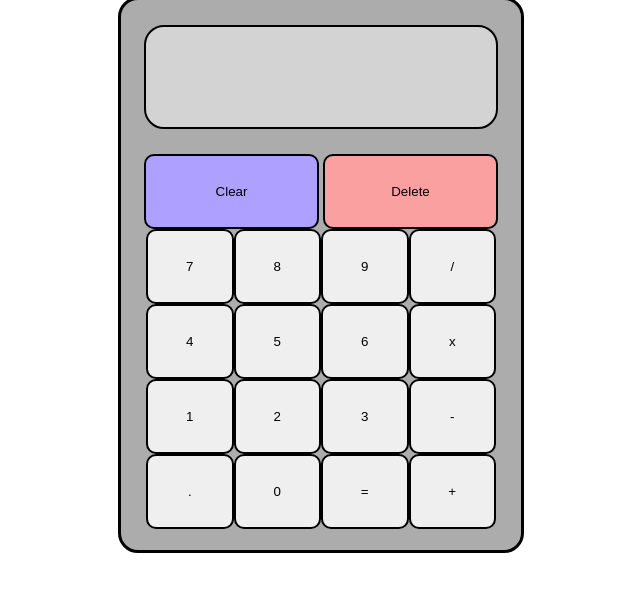
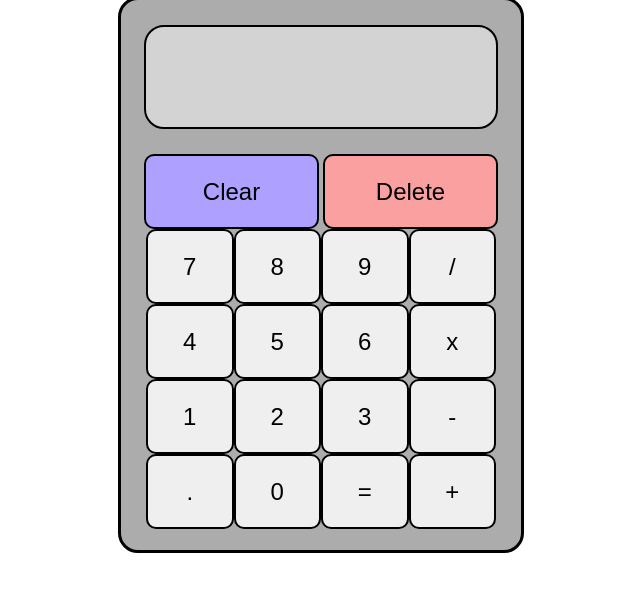
Before and after one commit to Stjepan1999/calculator, a plain HTML site: page index.html in a window 1280 px wide. Shown: the part 58-650 px from the top of the page, without its empty margins (319-959 px from the left). Drawn offline with Linux system fonts and the light colour scheme.

Commit message:
Update HTML file

```diff
--- a/index.html
+++ b/index.html
@@ -1,18 +1,22 @@
 <!DOCTYPE html>
 <html lang="en">
+
   <head>
     <meta charset="UTF-8">
     <meta name="viewport" content="width=device-width, initial-scale=1.0">
     <link rel="stylesheet" href="./style.css">
     <title>Calculator</title>
   </head>
+
   <body>
 
     <div class="header">CALCULATOR</div>
 
-
     <div class="container">
-        <div class="display"></div>
+      <div class="display">
+        <div class ="past-input"></div>
+        <div class ="current-input"></div>
+      </div>
 
       <div>
         <button id="clear-button">Clear</button>
@@ -20,26 +24,27 @@
       </div>
 
       <div class="buttons">
-            <button>7</button>
-            <button>8</button>
-            <button>9</button>
-            <button>/</button>
-            <button>4</button>
-            <button>5</button>
-            <button>6</button>
-            <button>x</button>
-            <button>1</button>
-            <button>2</button>
-            <button>3</button>
-            <button>-</button>
-            <button>.</button>
-            <button>0</button>
-            <button>=</button>
-            <button>+</button>
+        <button class="button" data-value="7">7</button>
+        <button class="button" data-value="8">8</button>
+        <button class="button" data-value="9">9</button>
+        <button class="operator-button" data-value="/">/</button>
+        <button class="button" data-value="4">4</button>
+        <button class="button" data-value="5">5</button>
+        <button class="button" data-value="6">6</button>
+        <button class="operator-button" data-value="*">x</button>
+        <button class="button" data-value="1">1</button>
+        <button class="button" data-value="2">2</button>
+        <button class="button" data-value="3">3</button>
+        <button class="operator-button" data-value="-">-</button>
+        <button class="button" data-value=".">.</button>
+        <button class="button" data-value="0">0</button>
+        <button class="equal-button" data-value="=">=</button>
+        <button class="operator-button" data-value="+">+</button>
       </div>
     </div>
 
 
     <script src="./script.js"></script>
   </body>
+
 </html>
--- a/script.js
+++ b/script.js
@@ -21,3 +21,7 @@ function divide(firstNumber, secondNumber) {
 function operate() {
 
 }
+
+
+let button = document.querySelector("button")
+button.addEventListener("mouseover", () => {button.style.background = "grey"})
--- a/style.css
+++ b/style.css
@@ -36,6 +36,7 @@ body {
     height: 75px;
     border-radius: 10px;
     border: 2px solid black;
+    font-size: 24px;
 }
 
 #delete-button {
@@ -63,4 +64,5 @@ body {
     height: 75px;
     border-radius: 10px;
     border: 2px solid black;
+    font-size: 24px;
 }
```
Lines whose indentation alone changed are shown as unchanged.
